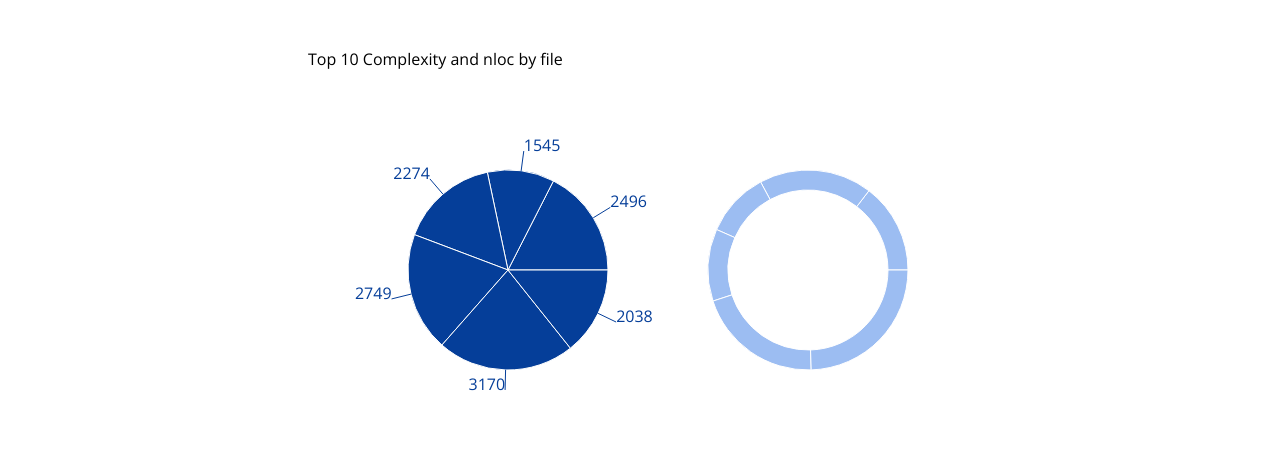
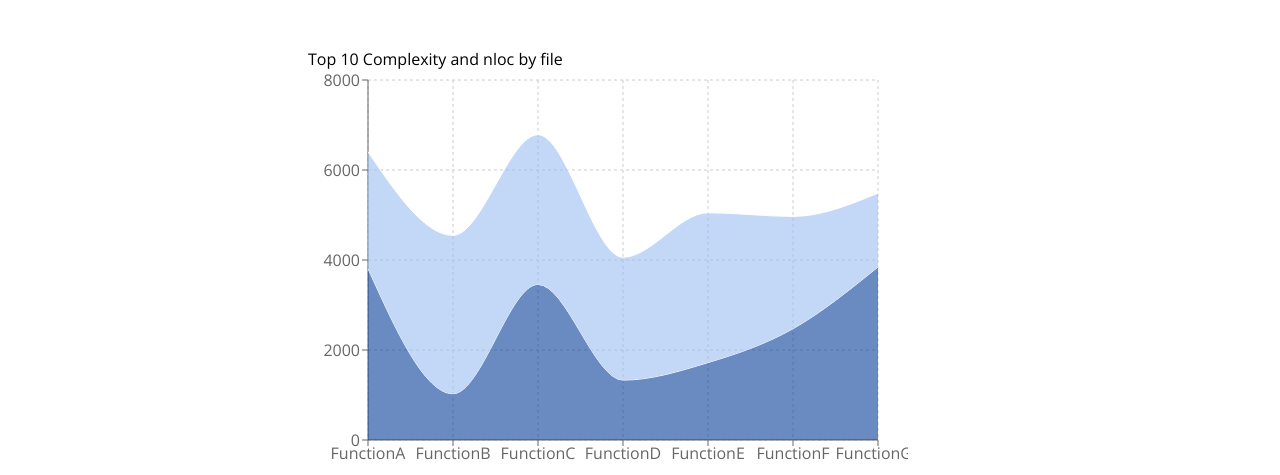
Before and after one commit to MancunianSam/git-stats, a React app in the folder web/: page /complexity in a window 1280 px wide. Shown: the part 432-907 px from the top of the page. Built offline with nearby package versions, Linux system fonts and the light colour scheme; no server answers.

Commit message:
Replace pie chart with area chart

```diff
--- /dev/null
+++ b/web/src/Charts/StatsAreaChart.tsx
@@ -0,0 +1,48 @@
+import * as React from "react";
+import {
+  AreaChart,
+  CartesianGrid,
+  XAxis,
+  YAxis,
+  Tooltip,
+  Area
+} from "recharts";
+
+interface IAreaChartProps {
+  data: {}[];
+  name: string;
+  key1: string;
+  key2: string;
+}
+
+export const StatsAreaChart: React.SFC<IAreaChartProps> = props => {
+  return (
+    <AreaChart
+      width={600}
+      height={400}
+      data={props.data}
+      margin={{ top: 10, right: 30, left: 0, bottom: 0 }}
+    >
+      <CartesianGrid strokeDasharray="3 3" />
+      <XAxis dataKey={props.name} />
+      <YAxis />
+      <Tooltip />
+      <Area
+        type="monotone"
+        dataKey={props.key1}
+        stackId="1"
+        stroke="#fff"
+        fill="hsl(217, 94%, 31%)"
+      />
+      {props.key2 && (
+        <Area
+          type="monotone"
+          dataKey={props.key2}
+          stackId="1"
+          stroke="#fff"
+          fill="hsl(217, 77%, 78%)"
+        />
+      )}
+    </AreaChart>
+  );
+};
--- a/web/src/Charts/StatsBarChart.tsx
+++ b/web/src/Charts/StatsBarChart.tsx
@@ -5,7 +5,7 @@ interface IBarChartProps {
   data: {}[];
   name: string;
   key1: string;
-  key2: string;
+  key2?: string;
 }
 export const StatsBarChart: React.SFC<IBarChartProps> = props => {
   return (
--- a/web/src/Charts/StatsPieChart.tsx
+++ /dev/null
@@ -1,33 +0,0 @@
-import * as React from "react";
-import { PieChart, Pie, Tooltip } from "recharts";
-
-interface IBarChartProps {
-  data1: {}[];
-  data2: {}[];
-}
-export const StatsPieChart: React.SFC<IBarChartProps> = props => {
-  return (
-    <PieChart width={800} height={400} margin={{ top: 0 }}>
-      <Pie
-        isAnimationActive={true}
-        data={props.data1}
-        cx={200}
-        cy={200}
-        outerRadius={100}
-        fill="hsl(217, 94%, 31%)"
-        label
-      />
-      {props.data2 && (
-        <Pie
-          data={props.data2}
-          cx={500}
-          cy={200}
-          innerRadius={80}
-          outerRadius={100}
-          fill="hsl(217, 77%, 78%)"
-        />
-      )}
-      <Tooltip />
-    </PieChart>
-  );
-};
--- a/web/src/Complexity.tsx
+++ b/web/src/Complexity.tsx
@@ -2,7 +2,7 @@ import * as React from "react";
 import styled, { StyledComponent } from "@emotion/styled";
 
 import { StatsBarChart } from "./Charts/StatsBarChart";
-import { StatsPieChart } from "./Charts/StatsPieChart";
+import { StatsAreaChart } from "./Charts/StatsAreaChart";
 import { getBarData, getPie1Data, getPie2Data } from "./getData";
 import { ComplexitySelection } from "./Components/ComplexitySelection";
 
@@ -58,9 +58,11 @@ export class Complexity extends React.Component<{}, IComplexityState> {
             <span style={{ fontFamily: "Open Sans" }}>
               Top 10 Complexity and nloc by file
             </span>
-            <StatsPieChart
-              data1={getPie1Data(this.state.repository)}
-              data2={getPie2Data(this.state.repository)}
+            <StatsAreaChart
+              data={getBarData(this.state.repository)}
+              name={"name"}
+              key1={"nloc"}
+              key2={"complexity"}
             />
           </div>
         )}
```
